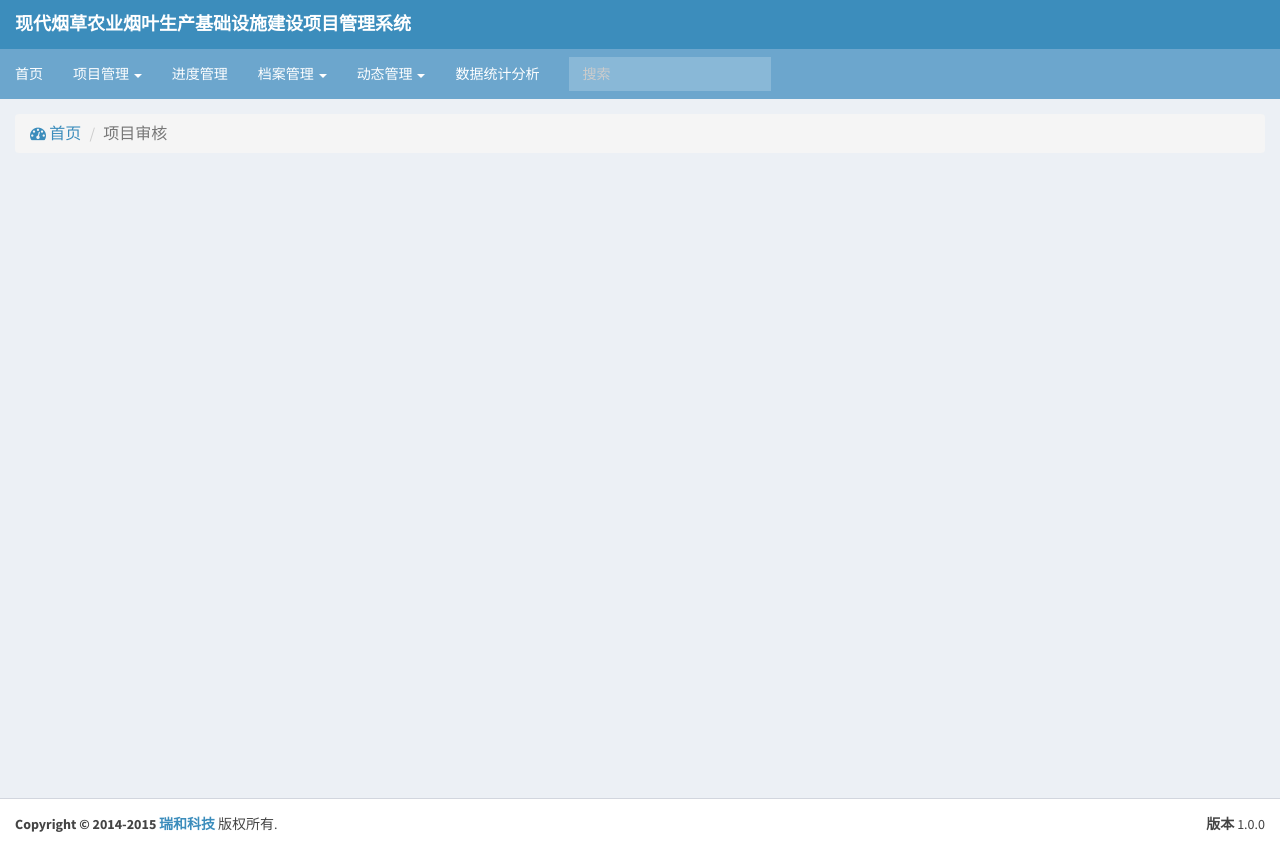
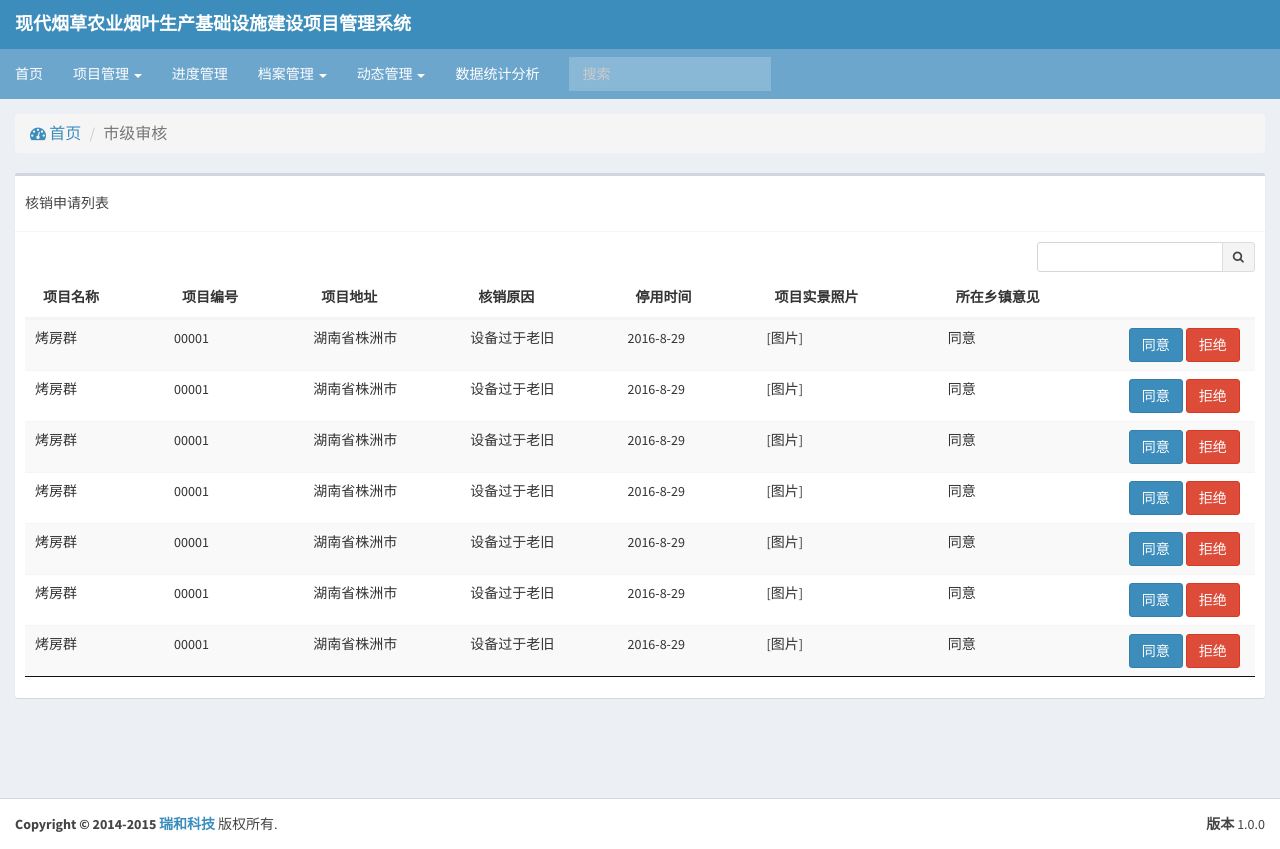
Before and after one commit to ThomasYZT/ProjectsManager, a Rails app: page /project_apply in a window 1280 px wide. Shown: the part 1-850 px from the top of the page. Run offline with Rails 7, Linux system fonts and the light colour scheme; some libraries are stand-ins or nearby versions.

Commit message:
shijishenghe

```diff
--- a/app/assets/javascripts/project_apply.js
+++ b/app/assets/javascripts/project_apply.js
@@ -0,0 +1,91 @@
+(function($){
+	var data = [
+		{
+			item_name:"烤房群",
+			item_code:"00001",
+			item_address:"湖南省株洲市",
+			reason:"设备过于老旧",
+			time:"2016-8-29",
+			county_note:"同意"
+		},
+		{
+			item_name:"烤房群",
+			item_code:"00001",
+			item_address:"湖南省株洲市",
+			reason:"设备过于老旧",
+			time:"2016-8-29",
+			county_note:"同意"
+		},
+		{
+			item_name:"烤房群",
+			item_code:"00001",
+			item_address:"湖南省株洲市",
+			reason:"设备过于老旧",
+			time:"2016-8-29",
+			county_note:"同意"
+		},
+		{
+			item_name:"烤房群",
+			item_code:"00001",
+			item_address:"湖南省株洲市",
+			reason:"设备过于老旧",
+			time:"2016-8-29",
+			county_note:"同意"
+		},
+		{
+			item_name:"烤房群",
+			item_code:"00001",
+			item_address:"湖南省株洲市",
+			reason:"设备过于老旧",
+			time:"2016-8-29",
+			county_note:"同意"
+		},
+		{
+			item_name:"烤房群",
+			item_code:"00001",
+			item_address:"湖南省株洲市",
+			reason:"设备过于老旧",
+			time:"2016-8-29",
+			county_note:"同意"
+		},
+		{
+			item_name:"烤房群",
+			item_code:"00001",
+			item_address:"湖南省株洲市",
+			reason:"设备过于老旧",
+			time:"2016-8-29",
+			county_note:"同意"
+		},
+	]
+	$("#tTrolleys").dataTable({
+          paging: false,//分页
+          ordering: false,//是否启用排序
+          searching: true,//搜索
+          language: {
+            search: '',//右上角的搜索文本，可以写html标签
+            zeroRecords: "没有内容",//table tbody内容为空时，tbody的内容。
+            //下面三者构成了总体的左下角的内容。
+            info: "",//左下角的信息显示，大写的词为关键字。
+            infoEmpty: "",//筛选为空时左下角的显示。
+            infoFiltered: ""//筛选之后的左下角筛选提示，
+          },
+          data:data,
+          columns:[
+            {data:'item_name'},
+            {data:'item_code'},
+            {data:'item_address'},
+            {data:'reason'},
+            {data:'time'},
+            {data:"item_name",render:function(){
+            	return "[图片]"
+            }},
+            {data:'county_note'},
+            {data:'item_name',"sWidth":"100px",render:function(){
+            	return '<a class="btn btn-primary">同意</a> <a class="btn btn-danger">拒绝</a>'
+            }}
+          ]
+      });
+      $("#tTrolleys_filter input[type=search]").css({ width: "auto" });
+      $("#tTrolleys_filter").find("input").wrap('<div class="box-tools"><div class="input-group input-group-sm" style="width:150px;"></div></div>');
+      $("#tTrolleys_filter").find(".input-group").append('<div class="input-group-btn"><button type="submit" class="btn btn-default"><i class="fa fa-search"></i></button></div>');
+})(jQuery)
--- a/app/views/dynamic_management/index.html.erb
+++ b/app/views/dynamic_management/index.html.erb
@@ -287,7 +287,6 @@
           </div>
         </div>
       </div>
-
   </section>
   <div id="searchModal" class="modal modal-primary fade in">
     <div class="modal-dialog">
@@ -298,7 +297,10 @@
           <h4 class="modal-title">档案资料</h4>
         </div>
         <div class="modal-body">
-          <p><img src="/img/005.jpg" style="width:100%;height:700px;" alt=""></p>
+          <p>
+            <img src="/img/005.jpg" style="width:100%;height:700px;" alt="">
+            <img src="/img/hexiao.jpg" style="width:20%;height:80px;position:absolute;top:600px;left:70%;transform: rotate(30deg);" alt="">
+          </p>
         </div>
         <div class="modal-footer">
           <button data-dismiss="modal" class="btn btn-outline pull-left" type="button">关闭</button>
--- a/app/views/dynamic_management/new.html.erb
+++ b/app/views/dynamic_management/new.html.erb
@@ -20,7 +20,7 @@
             <form action="" method="post">
                 <h2>烟基项目<span style="color: #3c8dbc;"><strong>报废申请</strong></span></h2>
                 <label for="firstname">项目类型</label>
-                <select class="form-control select2 select2-hidden-accessible item_type">
+                <select style="width:95%;" class="form-control select2 select2-hidden-accessible item_type">
                   <option value="1"　selected="selected">烟水烟路</option>
                   <option value="2">密集烤房</option>
                   <option value="3">育苗设施建设</option>
--- a/app/views/layouts/application.html.erb
+++ b/app/views/layouts/application.html.erb
@@ -94,10 +94,11 @@
                 <li class="dropdown">
                   <a data-toggle="dropdown" class="dropdown-toggle" href="/dynamic_management">档案管理 <span class="caret"></span></a>
                   <ul role="menu" class="dropdown-menu">
-                    <li><a href="#">补贴</a></li>
-                    <li><a href="#">资金差距</a></li>
-                    <li><a href="#">档案资料</a></li>
-                    <li><a href="#">项目移交</a></li>
+                    <li><a href="#">基础信息</a></li>
+                    <li><a href="#">管理规程</a></li>
+                    <li><a href="#">项目管理</a></li>
+                    <li><a href="#">档案查询</a></li>
+                    <li><a href="#">统计报表</a></li>
                   </ul>
                 </li>
                 <li class="dropdown">
@@ -105,8 +106,8 @@
                   <ul role="menu" class="dropdown-menu">
                     <li><p style="padding-left: 20px;">核销管理</p></li>
                     <li class="divider"></li>
-                    <li><a href="#">核销申请</a></li>
-                    <li><a href="#">市级审核</a></li>
+                    <li><a href="/dynamic_management/new">核销申请</a></li>
+                    <li><a href="/project_apply">市级审核</a></li>
                     <li><a href="#">省级审批</a></li>
                     <li><a href="#">核销存档</a></li>
                     <li class="divider"></li>
--- a/app/views/project_apply/index.html.erb
+++ b/app/views/project_apply/index.html.erb
@@ -5,7 +5,7 @@
       <div class="col-xs-12">
         <ol class="breadcrumb" style="font-size:medium;">
           <li><a href="/dashboard"><i class="fa fa-dashboard"></i> 首页 </a></li>
-          <li class="active">项目审核</li>
+          <li class="active">市级审核</li>
         </ol>
       </div>
     </div>
@@ -14,6 +14,30 @@
 
 <% content_for :content do %>
   <section class="content" style="margin-top:-25px;" >
-
+    <div class="row">
+      <div class="col-md-12">
+        <div class="box">
+          <div class="box-header with-border">
+            <h5>核销申请列表</h5>
+          </div>
+          <div class="box-body">
+            <table class="table table-striped table-hover" id="tTrolleys">
+              <thead>
+                <tr style="border-bottom:1px solid gray;">
+                  <th>项目名称</th>
+                  <th>项目编号</th>
+                  <th>项目地址</th>
+                  <th>核销原因</th>
+                  <th>停用时间</th>
+                  <th>项目实景照片</th>
+                  <th>所在乡镇意见</th>
+                  <th></th>
+                </tr>
+              </thead>
+            </table>
+          </div>
+        </div>
+      </div>
+    </div>
   </section>
 <% end %>
```
Also changed, not shown: public/img/hexiao.jpg (added).
